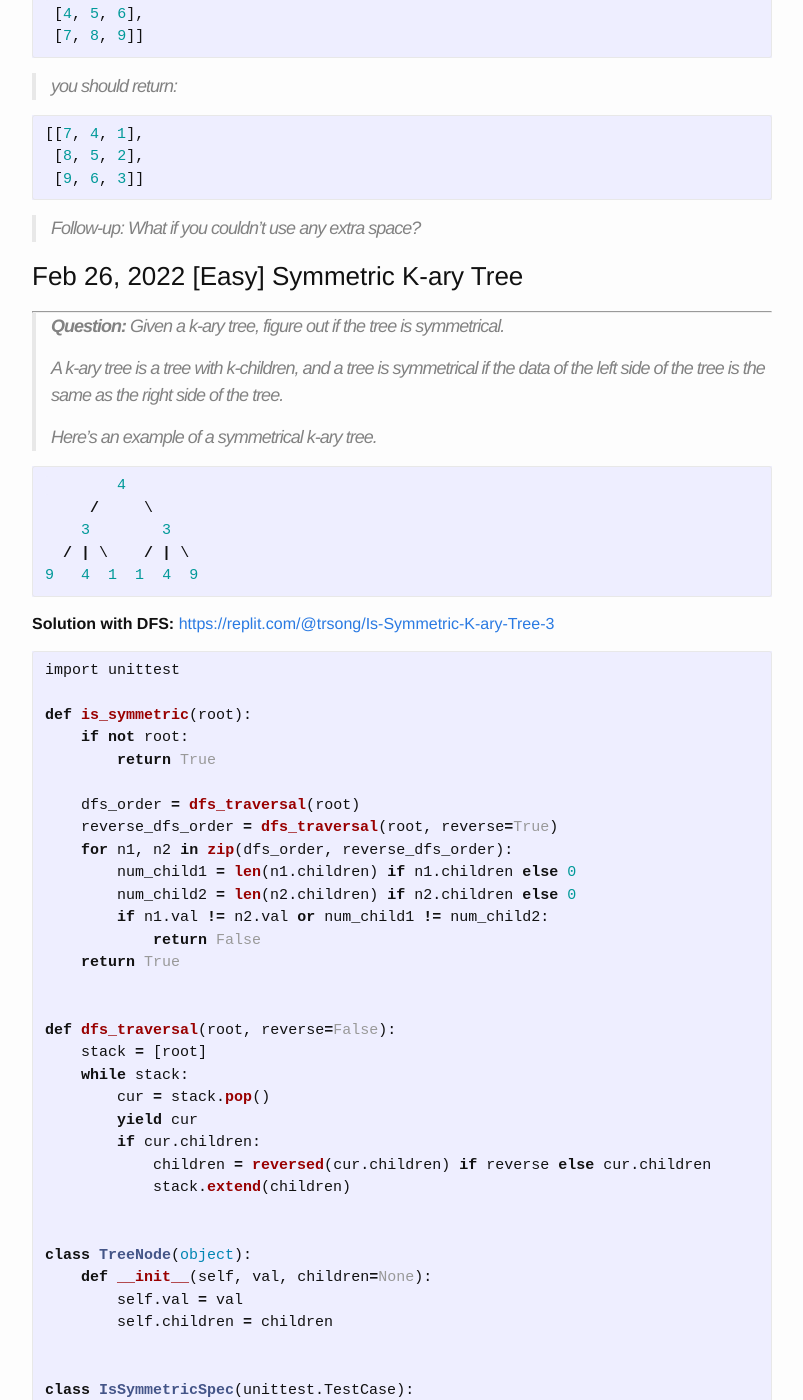
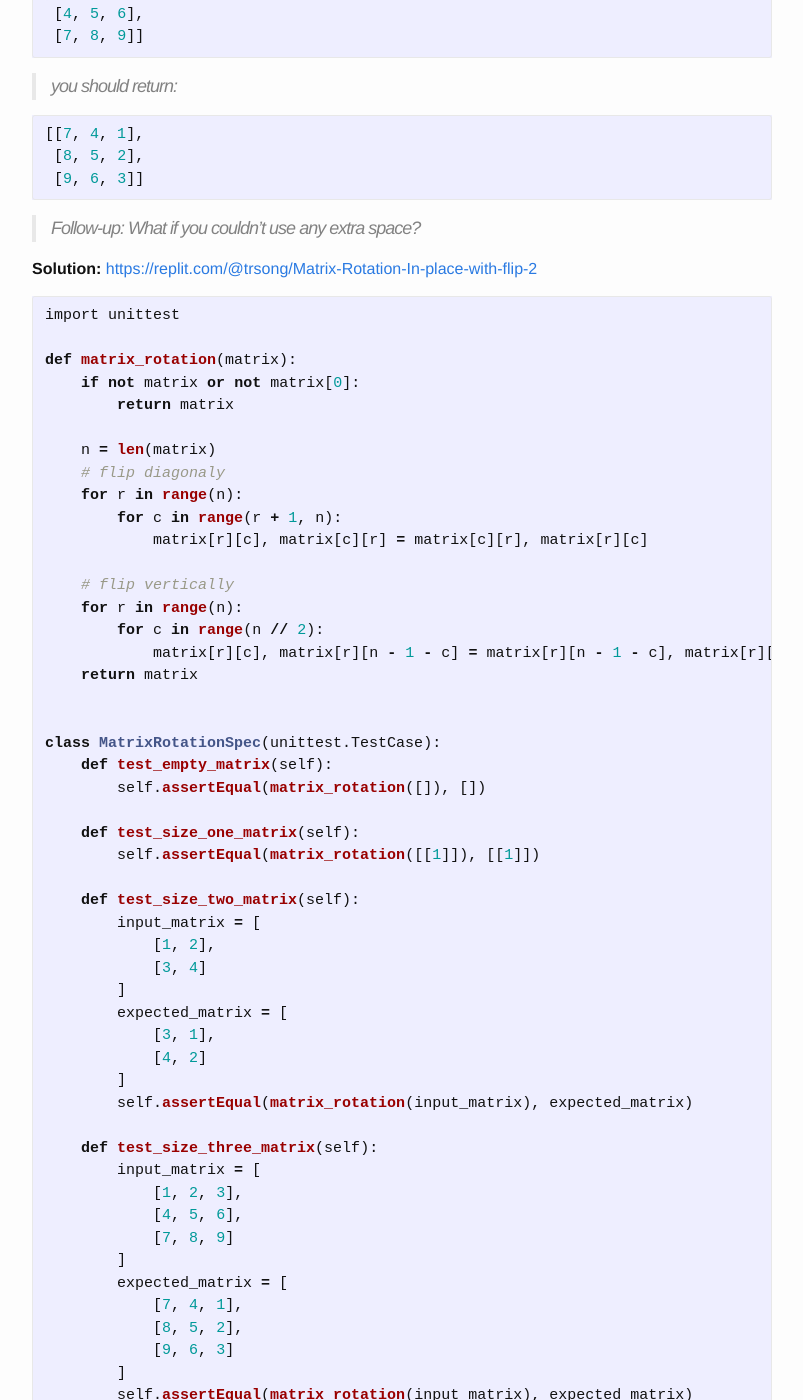
Before and after one commit to trsong/trsong.github.io, a Jekyll site: the page built from _posts/2022-02-01-DailyQuestionsFeb.md, in a window 1280 px wide and 1400 px high, scrolled down 1378 px. Shown: the whole window, without its empty margins (238-1041 px from the left). Built offline with Jekyll 4.4.1, drawn with Linux system fonts in a browser that asks for light colours; some of the changed text lies outside the part shown.

Commit message:
Add solution to Feb 27 question.

````diff
--- a/_posts/2022-02-01-DailyQuestionsFeb.md
+++ b/_posts/2022-02-01-DailyQuestionsFeb.md
@@ -43,6 +43,78 @@ categories: Python/Java
  ```
 
 > Follow-up: What if you couldn't use any extra space?
+
+**Solution:** [https://replit.com/@trsong/Matrix-Rotation-In-place-with-flip-2](https://replit.com/@trsong/Matrix-Rotation-In-place-with-flip-2)
+```py
+import unittest
+
+def matrix_rotation(matrix):
+    if not matrix or not matrix[0]:
+        return matrix
+
+    n = len(matrix)
+    # flip diagonaly
+    for r in range(n):
+        for c in range(r + 1, n):
+            matrix[r][c], matrix[c][r] = matrix[c][r], matrix[r][c]
+
+    # flip vertically
+    for r in range(n):
+        for c in range(n // 2):
+            matrix[r][c], matrix[r][n - 1 - c] = matrix[r][n - 1 - c], matrix[r][c]
+    return matrix
+
+
+class MatrixRotationSpec(unittest.TestCase):
+    def test_empty_matrix(self):
+        self.assertEqual(matrix_rotation([]), [])
+
+    def test_size_one_matrix(self):
+        self.assertEqual(matrix_rotation([[1]]), [[1]])
+
+    def test_size_two_matrix(self):
+        input_matrix = [
+            [1, 2],
+            [3, 4]
+        ]
+        expected_matrix = [
+            [3, 1],
+            [4, 2]
+        ]
+        self.assertEqual(matrix_rotation(input_matrix), expected_matrix)
+
+    def test_size_three_matrix(self):
+        input_matrix = [
+            [1, 2, 3],
+            [4, 5, 6],
+            [7, 8, 9]
+        ]
+        expected_matrix = [
+            [7, 4, 1],
+            [8, 5, 2],
+            [9, 6, 3]
+        ]
+        self.assertEqual(matrix_rotation(input_matrix), expected_matrix)
+
+    def test_size_four_matrix(self):
+        input_matrix = [
+            [1, 2, 3, 4],
+            [5, 6, 7, 8],
+            [9, 10, 11, 12],
+            [13, 14, 15, 16]
+        ]
+        expected_matrix = [
+            [13, 9, 5, 1],
+            [14, 10, 6, 2],
+            [15, 11, 7, 3],
+            [16, 12, 8, 4]
+        ]
+        self.assertEqual(matrix_rotation(input_matrix), expected_matrix)
+
+
+if __name__ == '__main__':
+    unittest.main(exit=False, verbosity=2)
+```
 
 ### Feb 26, 2022 \[Easy\] Symmetric K-ary Tree
 ---
````
